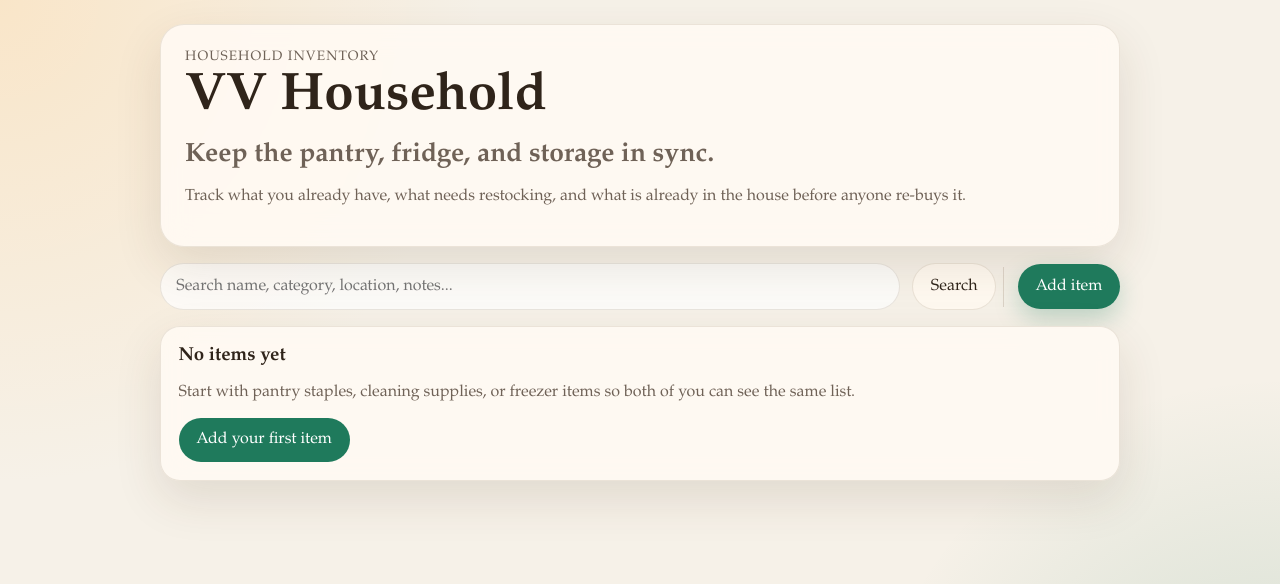
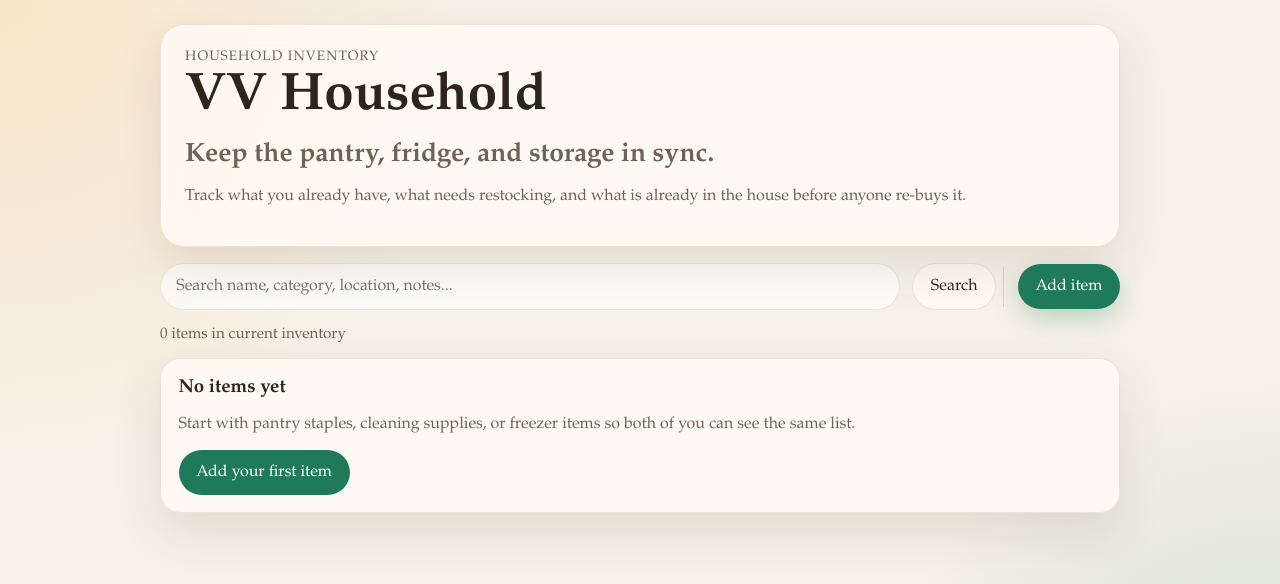
Before and after one commit to venkatnvaddula/HouseholdInventory, a FastAPI app: page /items in a window 1280 px wide. Shown: the top 584 px of the page. Run offline with FastAPI, Linux system fonts and the light colour scheme.

Commit message:
Add item count

```diff
--- a/app/static/styles.css
+++ b/app/static/styles.css
@@ -349,6 +349,16 @@ textarea {
 .bulk-edit-form {
   display: grid;
   gap: 0.9rem;
+}
+
+.table-summary {
+  margin-bottom: 0.9rem;
+}
+
+.table-summary-count {
+  margin: 0;
+  font-size: 0.95rem;
+  color: var(--muted);
 }
 
 .bulk-edit-toolbar {
--- a/app/templates/items/table.html
+++ b/app/templates/items/table.html
@@ -1,4 +1,7 @@
 <section id="item-table" class="table-shell">
+  <div class="table-summary">
+    <p class="table-summary-count">{{ items|length }} {{ 'item' if items|length == 1 else 'items' }} in current inventory</p>
+  </div>
   {% if items %}
     <form id="bulk-edit-form" class="bulk-edit-form" method="post" action="/items/bulk-update">
       <input type="hidden" name="sort_by" value="{{ sort_by }}" />
```
Also changed, not shown: tests/test_app.py (+2 -0 lines).
